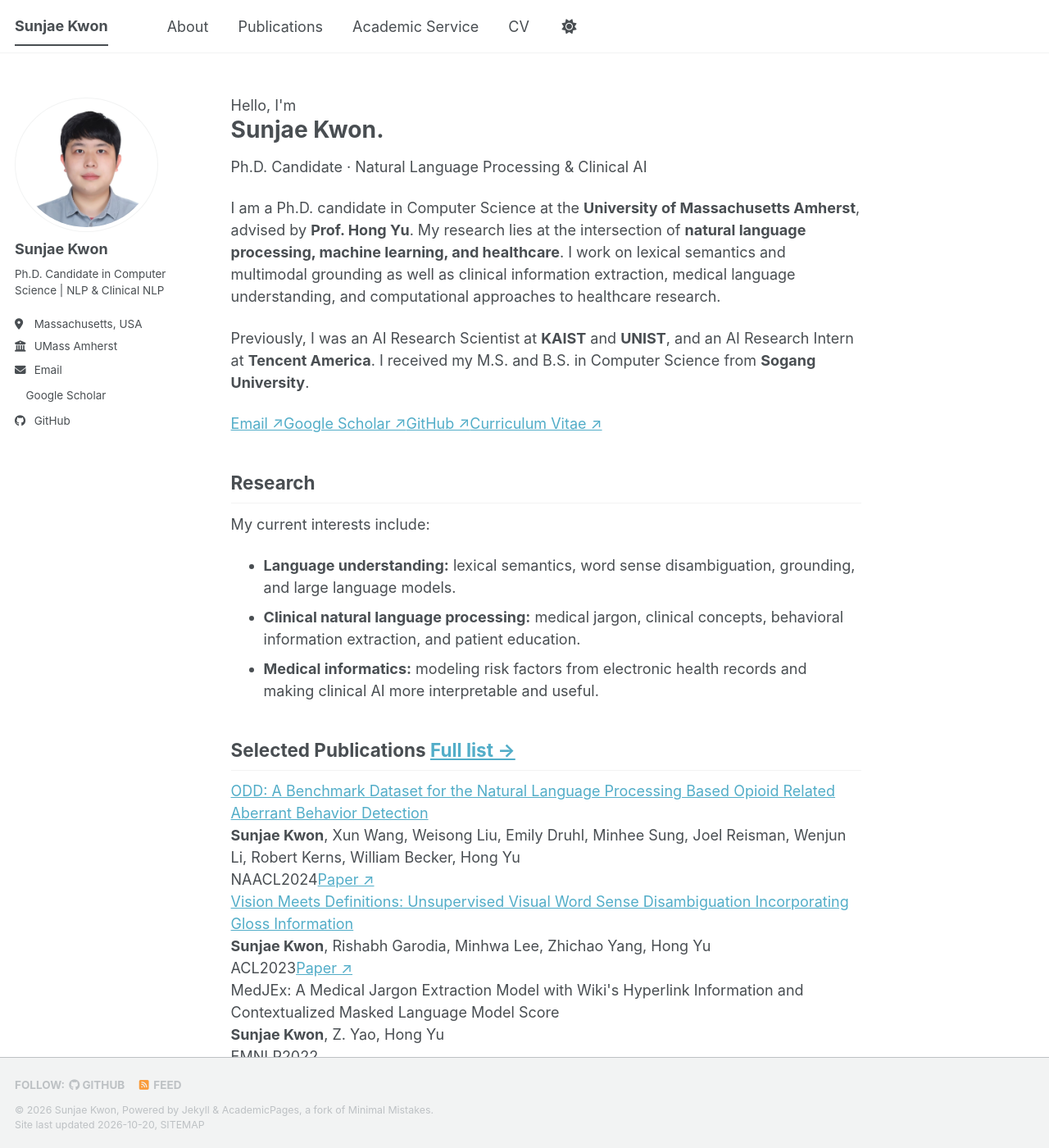
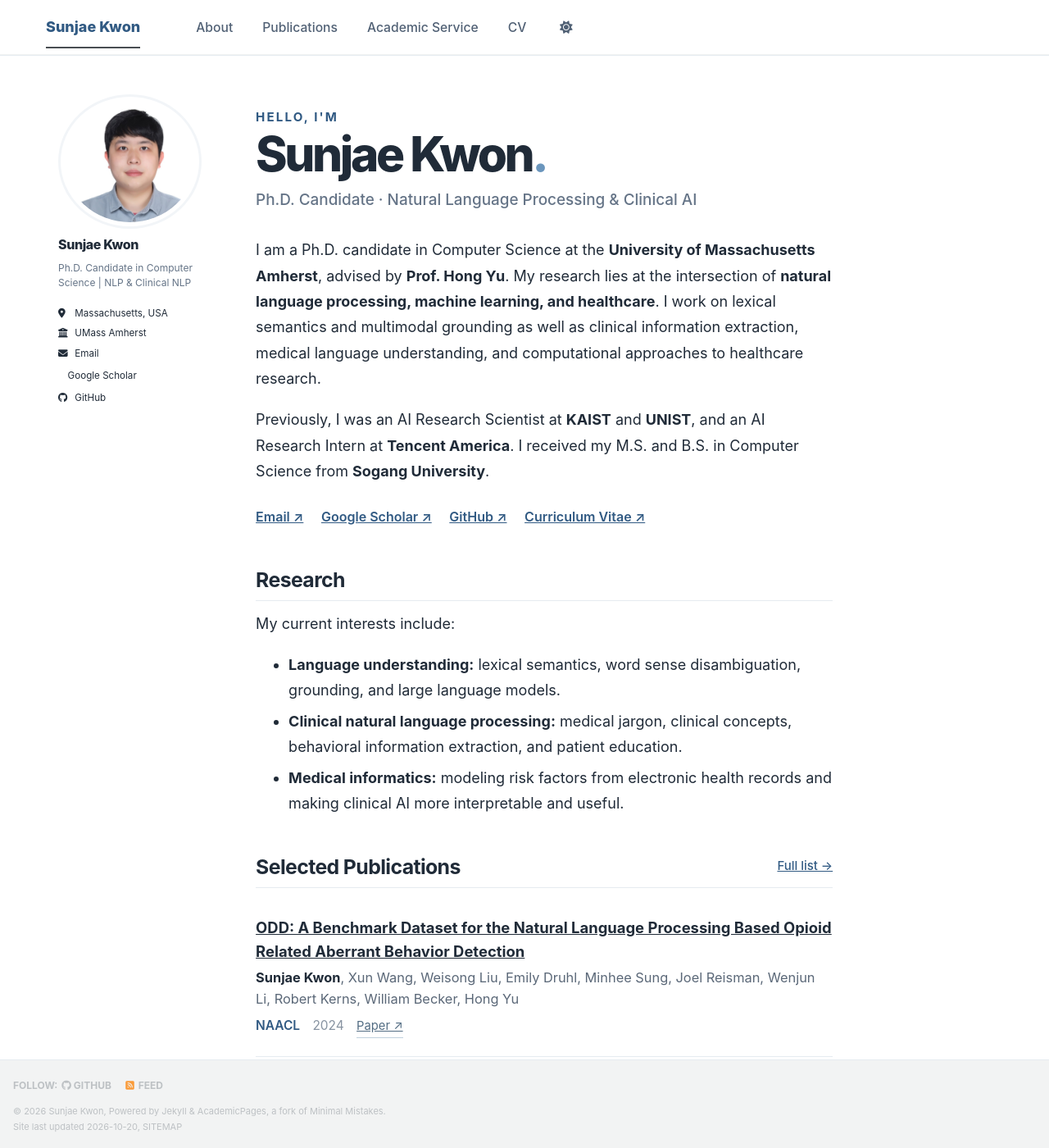
Before and after one commit to soon91jae/soon91jae.github.io, a Jekyll site: the page built from _pages/about.md, in a window 1280 px wide and 1400 px high. Shown: the whole window at 82% size. Built offline with Jekyll 4.4.1, drawn with Linux system fonts in a browser that asks for light colours; a style sheet for code colours, icons or effects is not loaded.

Commit message:
Style complete site as clean contemporary NLP researcher homepage

```diff
--- a/assets/css/main.scss
+++ b/assets/css/main.scss
@@ -36,3 +36,61 @@
     "layout/archive",
     "layout/sidebar"
 ;
+
+/* Sunjae Kwon — minimalist academic portfolio, 2026 */
+:root { --sk-ink: #202b38; --sk-muted: #657487; --sk-accent: #315a83; --sk-rule: #e5ebf0; }
+html { scroll-behavior: smooth; }
+body { color: var(--sk-ink); background: #fff; font-size: 16px; line-height: 1.74; }
+a { color: var(--sk-accent); text-decoration: none; }
+a:hover { color: #183c60; text-decoration: underline; }
+.masthead { border-bottom: 1px solid var(--sk-rule); box-shadow: none; background: #fff; }
+.masthead__inner-wrap { max-width: 1200px; }
+.greedy-nav { background: transparent; }
+.greedy-nav a { font-weight: 500; color: #516175; font-size: .87rem; }
+.greedy-nav .masthead__menu-item--lg a { font-weight: 760; font-size: 1rem; color: var(--sk-ink); }
+.greedy-nav .selected a { color: var(--sk-accent); }
+#main { max-width: 1170px; margin-top: 2.35rem; }
+.page__content { font-size: 1rem; }
+.page__title { font-size: 2rem; letter-spacing: -.035em; margin-bottom: 1.15rem; font-weight: 760; }
+.page__content p { margin-bottom: 1.05rem; }
+.page__content h2 { font-size: 1.38rem; font-weight: 730; letter-spacing: -.025em; margin-top: 2.65rem; padding-bottom: .5rem; border-bottom: 1px solid var(--sk-rule); }
+.page__content h3 { font-size: 1.05rem; letter-spacing: -.01em; }
+.page__content li { margin-bottom: .35em; }
+.sidebar { opacity: 1; }
+.author__avatar img { border: 3px solid #f2f5f8; box-shadow: none; object-fit: cover; }
+.author__name { letter-spacing: -.025em; font-size: 1.22rem; font-weight: 760; }
+.author__bio { font-size: .86rem; color: var(--sk-muted); line-height: 1.55; }
+.author__urls { font-size: .86rem; line-height: 1.7; }
+.intro-label { color: var(--sk-accent); font-size: .84rem; text-transform: uppercase; letter-spacing: .14em; font-weight: 650; margin-top: 0; }
+.page__content .home-title { font-size: clamp(2.2rem, 5vw, 3.25rem); letter-spacing: -.058em; font-weight: 780; margin: -.15rem 0 .05rem; padding: 0; border: 0; line-height: 1.17; }
+.accent-period { color: #6b96bd; }
+.page__content .home-subtitle { color: var(--sk-muted); font-size: 1.05rem; margin: .3rem 0 1.6rem; font-weight: 500; }
+.page__content .profile-links { display: flex; flex-wrap: wrap; gap: .5rem 1.2rem; font-size: .89rem; margin: 1.5rem 0 2.2rem; }
+.profile-links a { font-weight: 600; }
+.section-aside { float: right; font-size: .83rem; font-weight: 520; letter-spacing: 0; padding-top: .25rem; }
+.paper-year-heading { font-size: 1.3rem !important; margin-top: 2.3rem !important; }
+.paper-list { margin: .4rem 0 1rem; }
+.paper-entry { margin: 0; padding: 1.2rem 0 1.25rem; border-bottom: 1px solid var(--sk-rule); }
+.paper-entry:last-child { border-bottom: 0; }
+.paper-title { font-size: 1.025rem; line-height: 1.55; font-weight: 720; margin-bottom: .26rem; }
+.paper-title a { color: var(--sk-ink); }
+.paper-title a:hover { color: var(--sk-accent); }
+.paper-authors { color: #5b6878; font-size: .91rem; line-height: 1.62; margin-bottom: .35rem; }
+.paper-authors strong { color: var(--sk-ink); font-weight: 750; }
+.paper-meta { display: flex; flex-wrap: wrap; align-items: baseline; gap: .4rem .85rem; font-size: .86rem; }
+.paper-meta .venue { font-weight: 640; color: var(--sk-accent); }
+.paper-year { color: #8793a1; }
+.paper-link { color: #526c83; border-bottom: 1px solid #bfd0dd; font-size: .82rem; }
+.page-lead { font-size: 1rem; color: var(--sk-muted); margin-bottom: 1.8rem !important; }
+.updated-note { margin-top: 2.2rem; color: #86909d; font-size: .82rem; }
+.cv-item { display: grid; grid-template-columns: 118px minmax(0,1fr); column-gap: 1.2rem; margin: 1.15rem 0; line-height: 1.6; }
+.cv-date { color: var(--sk-muted); font-size: .88rem; font-weight: 600; padding-top: .1rem; }
+.cv-detail { color: var(--sk-muted); font-size: .91rem; }
+.page__footer { border-color: var(--sk-rule); }
+@media (max-width: 767px) {
+ #main { margin-top: 1.15rem; }
+ .page__content .home-title { font-size: 2.6rem; }
+ .page__content h2 { font-size: 1.23rem; margin-top: 2.05rem; }
+ .cv-item { grid-template-columns: 1fr; gap: .1rem; }
+ .paper-title { font-size: .99rem; }
+}
```
